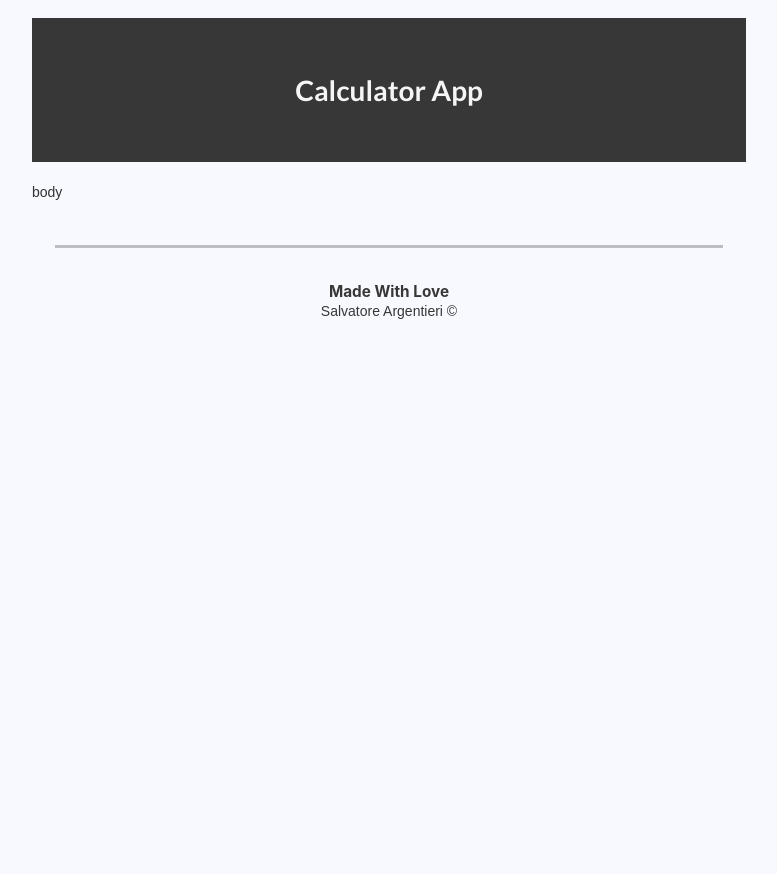
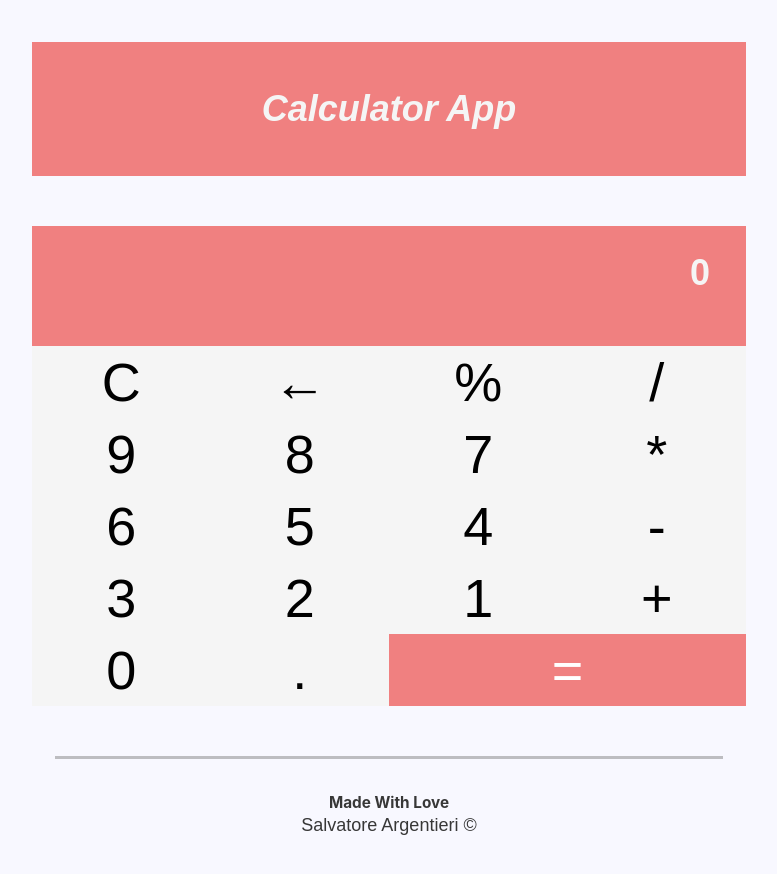
Before and after one commit to sargtier1/calculator, a React (Create React App) app: page / in a window 1280 px wide. Shown: the top 874 px of the page, without its empty margins (251-1028 px from the left). Before the commit the page ends 800 px from the top, so only its background shows below. Built offline with nearby package versions, Linux system fonts and the light colour scheme.

Commit message:
push before pressed button function

```diff
--- a/src/App.css
+++ b/src/App.css
@@ -7,6 +7,84 @@ footer {
   border-top-color: #67676767;
 }
 
+.btn {
+  width: 25%;
+  height: 100%;
+  font-size: 3rem;
+  font-family: inherit;
+  background-color: var(--color-white);
+  border: 1px solid transparent;
+  outline: none;
+  display: flex;
+  justify-content: center;
+  align-items: center;
+  transition: all .2s;
+}
+.btn:hover {
+  color: var(--color-light-white);
+  background-color: var(--color-tomato);
+}
+.btn:active {
+  transform: scale(.95);
+}
+
+.btn--large {
+  width: 50%;
+  color: var(--color-white);
+  background-color: lightcoral;
+  transition: all .2s;
+}
+.btn--large:hover {
+  background-color: var(--color-white);
+  color: var(--color-tomato);
+}
+
+.keypad-row {
+  height: 9vh;
+  display: flex; /* To control the dimension */
+  color: white;
+}
+
+#keypad {
+  height: 55vh;
+  width: 100%;
+}
+
+#calculator {
+  height: 60vh;
+  width: auto;
+  background-color: whitesmoke;
+  margin: auto;
+}
+
+#screen {
+  width: 100%;
+  height: 15vh;
+  background-color: lightcoral;
+  color: whitesmoke;
+  padding: 0 2rem;
+  overflow: hidden;
+  white-space: no-wrap;
+}
+
+#computation-screen {
+  height: 7.5vh;
+  font-size: .75rem;
+  /* To display the value at the bottom-right of the container */
+  display: flex;
+  justify-content: flex-end;
+  align-items: flex-end;
+}
+
+#results-screen {
+  height:  7.5vh;
+  font-weight: 600;
+  font-size: 2rem;
+  /* To display the value at the bottom-right of the container */
+  display: flex;
+  justify-content: flex-end;
+  align-items: flex-end;
+}
 
 /*                      App Styles                  */
 /* ================================================= */
@@ -81,8 +159,9 @@ h1 {
   font-size: 2em;
   text-align: center;
   padding: 3rem;
-  background-color: #373737;
+  background-color: lightcoral;
   color: whitesmoke;
+  font-style: italic;
 }
 mark {
   background-color: #ff0;
--- /dev/null
+++ b/src/components/button/button.js
@@ -0,0 +1,16 @@
+import React from 'react'
+
+const Button = props => {
+    const classes = ['btn']
+
+    if (typeof props !== 'undefined' && typeof props.type !== 'undefined')
+    classes.push('btn--' + props.type);
+
+    return (
+        <button className={classes.join(" ")}>
+            {props.children}
+        </button>
+    )
+}
+
+export default Button;
--- /dev/null
+++ b/src/components/keypad/keypad.js
@@ -0,0 +1,42 @@
+import React from "react";
+
+import KeyPadRow from "../keypadrow/keyPadRow";
+import Button from "../button/button";
+
+const KeyPad = () => {
+  return (
+    <div className="keypad">
+      <KeyPadRow>
+        <Button>C</Button>
+        <Button>&larr;</Button>
+        <Button>%</Button>
+        <Button>/</Button>
+      </KeyPadRow>
+      <KeyPadRow>
+        <Button>9</Button>
+        <Button>8</Button>
+        <Button>7</Button>
+        <Button>*</Button>
+      </KeyPadRow>
+      <KeyPadRow>
+        <Button>6</Button>
+        <Button>5</Button>
+        <Button>4</Button>
+        <Button>-</Button>
+      </KeyPadRow>
+      <KeyPadRow>
+        <Button>3</Button>
+        <Button>2</Button>
+        <Button>1</Button>
+        <Button>+</Button>
+      </KeyPadRow>
+      <KeyPadRow>
+        <Button>0</Button>
+        <Button>.</Button>
+        <Button type='large'>=</Button>
+      </KeyPadRow>
+    </div>
+  );
+};
+
+export default KeyPad;
--- /dev/null
+++ b/src/components/keypadrow/keyPadRow.js
@@ -0,0 +1,7 @@
+import React from "react";
+
+const KeyPadRow = props => {
+  return <div className="keypad-row">{props.children}</div>;
+};
+
+export default KeyPadRow;
--- a/src/index.js
+++ b/src/index.js
@@ -1,7 +1,6 @@
 import React from 'react';
 import ReactDOM from 'react-dom';
 import './index.css';
-import 'semantic-ui-css/semantic.min.css'
 
 import App from './App';
 
--- a/src/layout/calculator/calculator.js
+++ b/src/layout/calculator/calculator.js
@@ -1,11 +1,35 @@
-import React from 'react'
+import React, { Component } from "react";
 
-const Calculator = () => {
+import Screen from "../screen/screen";
+import KeyPad from "../../components/keypad/keypad";
+
+class Calculator extends Component {
+  state = {
+    equation: "",
+    result: 0
+  };
+
+  onPress = e => {
+    let equation = this.state.equation;
+    const pressedButton = e.target.innerHTML;
+
+    if (pressedButton === "C") return this.clear;
+    else if (
+      (pressedButton >= "0" && pressedButton <= "9") ||
+      pressedButton === "."
+    ) {
+      equation += pressedButton;
+    }
+  };
+
+  render() {
     return (
-        <div className="calculator">
-            <p>body</p>
-        </div>
-    )
+      <div id="calculator">
+        <Screen equation={this.state.equation} result={this.state.result} />
+        <KeyPad />
+      </div>
+    );
+  }
 }
 
-export default Calculator
+export default Calculator;
--- /dev/null
+++ b/src/layout/screen/computation-screen/computation-screen.js
@@ -0,0 +1,7 @@
+import React from "react";
+
+const Computation = props => {
+  return <div id="computation-screen">{props.children}</div>;
+};
+
+export default Computation;
--- /dev/null
+++ b/src/layout/screen/results-screen/results-screen.js
@@ -0,0 +1,7 @@
+import React from "react";
+
+const Results = props => {
+  return <div id="results-screen">{props.children}</div>;
+};
+
+export default Results;
--- /dev/null
+++ b/src/layout/screen/screen.js
@@ -0,0 +1,15 @@
+import React from "react";
+
+import Computation from "./computation-screen/computation-screen";
+import Results from "./results-screen/results-screen";
+
+const Screen = props => {
+  return (
+    <div id="screen">
+      <Results>{props.result}</Results>
+      <Computation>{props.equation}</Computation>
+    </div>
+  );
+};
+
+export default Screen;
```
